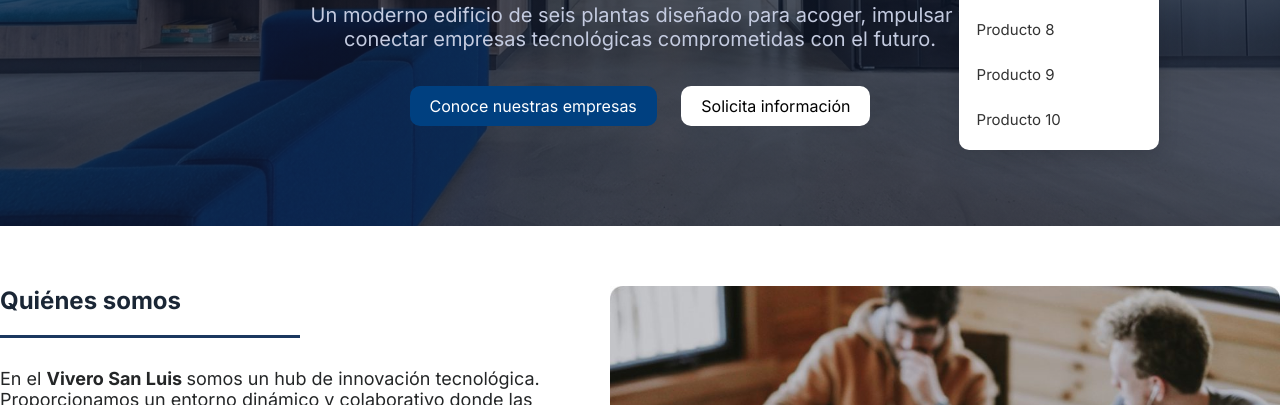
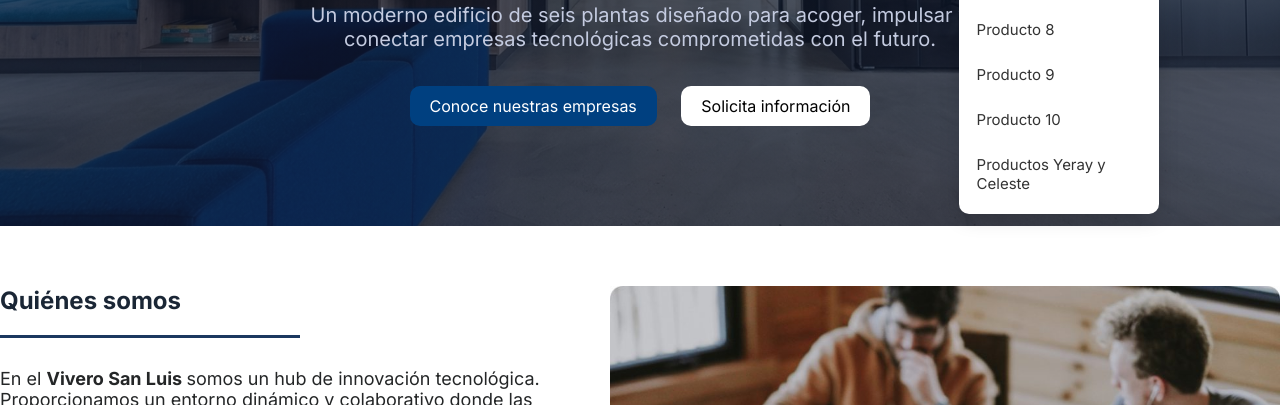
Before and after one commit to bbbbbsmr/git-fase9, a plain HTML site: page html fase 9/index.html in a window 1280 px wide. Both pictures are taken after a click on the heading "Productos". Shown: the part 395-800 px from the top of the page. Drawn offline with Linux system fonts and the light colour scheme.

Commit message:
Se añade link de productos Yeray y Celeste

```diff
--- a/html fase 9/index.html
+++ b/html fase 9/index.html
@@ -50,6 +50,9 @@
                             </li>
                             <li>
                                 <a href="doc/P10.pdf" target="_blank">Producto 10</a>
+                            </li>
+                            <li>
+                                <a href="https://drive.google.com/drive/folders/1EDgsKpdQpZd-xSXGRKxloyR5VeOxng9i?usp=drive_link" target="_blank">Productos Yeray y Celeste</a>
                             </li>
                         </ul>
                     </details>
```
